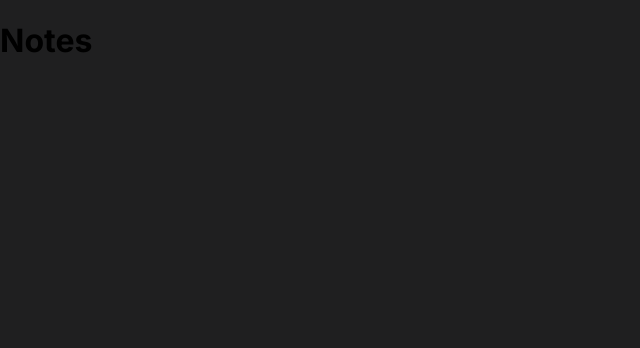
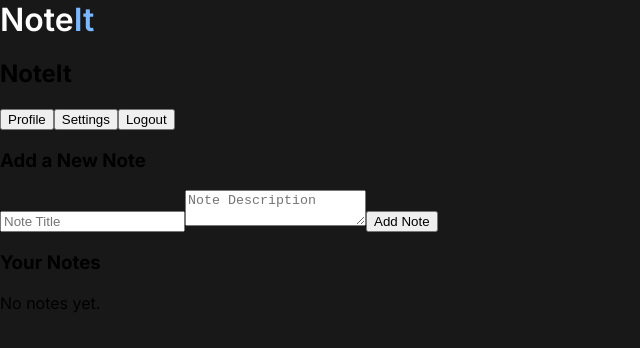
Before and after one commit to joaolscosta/NoteIt, a React (Vite) app in the folder frontend/: page /notes in a window 1280 px wide. Shown: the top 348 px of the page, without its empty margins (0-640 px from the left). Built offline with nearby package versions, Linux system fonts and the light colour scheme.

Commit message:
feat: Divided pages into components. Started to implement initial note adding page.

```diff
--- a/frontend/src/App.jsx
+++ b/frontend/src/App.jsx
@@ -12,15 +12,13 @@ function App() {
          <Routes>
             <Route
                path="/"
-               element={
-                  isRegistering ? (
-                     <Register onSwitch={() => setIsRegistering(false)} />
-                  ) : (
-                     <Login onSwitch={() => setIsRegistering(true)} />
-                  )
-               }
+               element={<Login onSwitch={() => setIsRegistering(true)} />}
             />
-            <Route path="/notes" element={<Notes />} /> {}
+            <Route
+               path="/register"
+               element={<Register onSwitch={() => setIsRegistering(false)} />}
+            />
+            <Route path="/notes" element={<Notes />} />
          </Routes>
       </Router>
    );
--- /dev/null
+++ b/frontend/src/components/NoteForm.jsx
@@ -0,0 +1,38 @@
+import React, { useState } from "react";
+
+function NoteForm({ onAddNote }) {
+   const [title, setTitle] = useState("");
+   const [description, setDescription] = useState("");
+
+   const handleSubmit = (e) => {
+      e.preventDefault();
+      if (title && description) {
+         const newNote = { title, description };
+         onAddNote(newNote);
+         setTitle("");
+         setDescription("");
+      }
+   };
+
+   return (
+      <div className="note-form">
+         <h3>Add a New Note</h3>
+         <form onSubmit={handleSubmit}>
+            <input
+               type="text"
+               placeholder="Note Title"
+               value={title}
+               onChange={(e) => setTitle(e.target.value)}
+            />
+            <textarea
+               placeholder="Note Description"
+               value={description}
+               onChange={(e) => setDescription(e.target.value)}
+            />
+            <button type="submit">Add Note</button>
+         </form>
+      </div>
+   );
+}
+
+export default NoteForm;
--- /dev/null
+++ b/frontend/src/components/NoteList.jsx
@@ -0,0 +1,23 @@
+import React from "react";
+
+function NoteList({ notes }) {
+   return (
+      <div className="note-list">
+         <h3>Your Notes</h3>
+         {notes.length === 0 ? (
+            <p>No notes yet.</p>
+         ) : (
+            <ul>
+               {notes.map((note, index) => (
+                  <li key={index}>
+                     <h4>{note.title}</h4>
+                     <p>{note.description}</p>
+                  </li>
+               ))}
+            </ul>
+         )}
+      </div>
+   );
+}
+
+export default NoteList;
--- a/frontend/src/components/Notes.jsx
+++ b/frontend/src/components/Notes.jsx
@@ -1,9 +1,24 @@
-import React from "react";
+import React, { useState } from "react";
+import Sidebar from "./Sidebar";
+import Topbar from "./Topbar";
+import NoteForm from "./NoteForm";
+import NoteList from "./NoteList";
 
 function Notes() {
+   const [notes, setNotes] = useState([]); // Gerencia as notas no estado
+
+   const addNote = (note) => {
+      setNotes([...notes, note]);
+   };
+
    return (
-      <div>
-         <h1>Notes</h1>
+      <div className="notes-container">
+         <Sidebar />
+         <div className="content">
+            <Topbar />
+            <NoteForm onAddNote={addNote} />
+            <NoteList notes={notes} />
+         </div>
       </div>
    );
 }
--- /dev/null
+++ b/frontend/src/components/Sidebar.jsx
@@ -0,0 +1,14 @@
+import React from "react";
+import { useNavigate } from "react-router-dom";
+
+function Sidebar() {
+   return (
+      <div className="sidebar">
+         <div className="headbar-title">
+            Note<a className="title-complement">It</a>
+         </div>
+      </div>
+   );
+}
+
+export default Sidebar;
--- /dev/null
+++ b/frontend/src/components/Topbar.jsx
@@ -0,0 +1,23 @@
+import React from "react";
+import { useNavigate } from "react-router-dom";
+
+function Topbar() {
+   const navigate = useNavigate();
+
+   const handleLogout = () => {
+      navigate("/");
+   };
+
+   return (
+      <div className="topbar">
+         <h2>NoteIt</h2>
+         <div className="topbar-buttons">
+            <button onClick={() => navigate("/profile")}>Profile</button>
+            <button onClick={() => navigate("/settings")}>Settings</button>
+            <button onClick={handleLogout}>Logout</button>
+         </div>
+      </div>
+   );
+}
+
+export default Topbar;
--- a/frontend/src/index.css
+++ b/frontend/src/index.css
@@ -1,7 +1,7 @@
 body {
    margin: 0;
    font-family: "Inter", serif;
-   background-color: #1f1f20;
+   background-color: #181818;
 }
 
 .login-headbar {
@@ -27,7 +27,7 @@ body {
    width: 400px;
    margin: 50px auto;
    padding: 30px;
-   background-color: #292929;
+   background-color: #202020;
    border-radius: 10px;
    color: #fff;
    text-align: center;
@@ -61,7 +61,7 @@ body {
    background-color: #7ab8ff;
    border: none;
    border-radius: 7px;
-   color: #fff;
+   color: #ffffff;
    font-size: 1rem;
    cursor: pointer;
 }
@@ -78,7 +78,7 @@ body {
 
 .login-box .switch {
    background-color: #727272;
-   color: #fff;
+   color: #ffffff;
    border: none;
    padding: 10px;
    border-radius: 7px;
```
Also changed, not shown: 2 other files (tests, documents, lock files or other folders).
